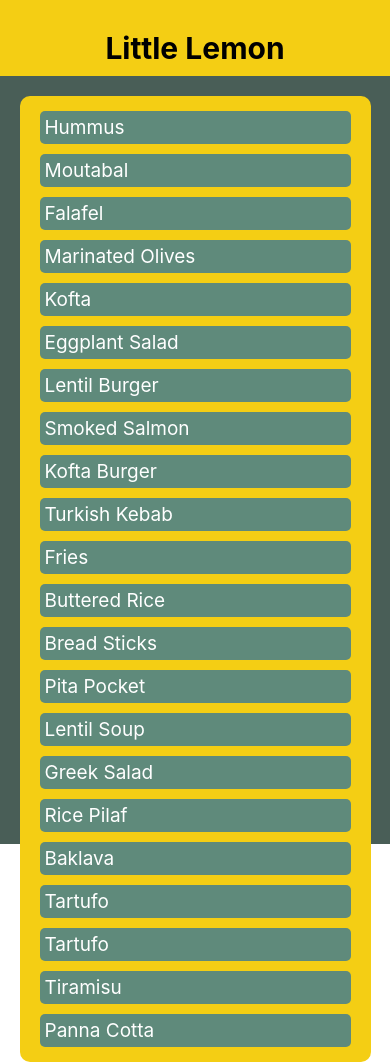
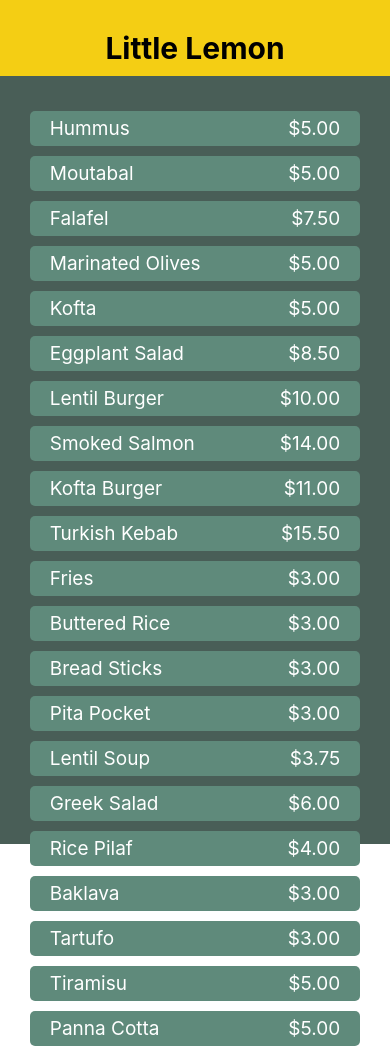
Before and after one commit to salvatorequagliariello/react-native-meta-course, a React Native app in the folder native-lists/: screen / in a window 390 px wide. Built offline with nearby package versions, Linux system fonts and the light colour scheme.

Commit message:
add price tag to flatlist

```diff
--- a/native-lists/components/MenuItems.js
+++ b/native-lists/components/MenuItems.js
@@ -1,40 +1,40 @@
 import { FlatList, Text, View, StyleSheet } from "react-native";
 
 const list = [
-    { name: 'Hummus', id: '1A' },
-    { name: 'Moutabal', id: '2B' },
-    { name: 'Falafel', id: '3C' },
-    { name: 'Marinated Olives', id: '4D' },
-    { name: 'Kofta', id: '5E' },
-    { name: 'Eggplant Salad', id: '6F' },
-    { name: 'Lentil Burger', id: '7G' },
-    { name: 'Smoked Salmon', id: '8H' },
-    { name: 'Kofta Burger', id: '9I' },
-    { name: 'Turkish Kebab', id: '10J' },
-    { name: 'Fries', id: '11K' },
-    { name: 'Buttered Rice', id: '12L' },
-    { name: 'Bread Sticks', id: '13M' },
-    { name: 'Pita Pocket', id: '14N' },
-    { name: 'Lentil Soup', id: '15O' },
-    { name: 'Greek Salad', id: '16Q' },
-    { name: 'Rice Pilaf', id: '17R' },
-    { name: 'Baklava', id: '18S' },
-    { name: 'Tartufo', id: '19T' },
-    { name: 'Tartufo', id: '20U' },
-    { name: 'Tiramisu', id: '21V' },
-    { name: 'Panna Cotta', id: '22W' },
+    { name: 'Hummus', price: '$5.00', id: '1A' },
+    { name: 'Moutabal', price: '$5.00', id: '2B' },
+    { name: 'Falafel', price: '$7.50', id: '3C' },
+    { name: 'Marinated Olives', price: '$5.00', id: '4D' },
+    { name: 'Kofta', price: '$5.00', id: '5E' },
+    { name: 'Eggplant Salad', price: '$8.50', id: '6F' },
+    { name: 'Lentil Burger', price: '$10.00', id: '7G' },
+    { name: 'Smoked Salmon', price: '$14.00', id: '8H' },
+    { name: 'Kofta Burger', price: '$11.00', id: '9I' },
+    { name: 'Turkish Kebab', price: '$15.50', id: '10J' },
+    { name: 'Fries', price: '$3.00', id: '11K' },
+    { name: 'Buttered Rice', price: '$3.00', id: '12L' },
+    { name: 'Bread Sticks', price: '$3.00', id: '13M' },
+    { name: 'Pita Pocket', price: '$3.00', id: '14N' },
+    { name: 'Lentil Soup', price: '$3.75', id: '15O' },
+    { name: 'Greek Salad', price: '$6.00', id: '16Q' },
+    { name: 'Rice Pilaf', price: '$4.00', id: '17R' },
+    { name: 'Baklava', price: '$3.00', id: '18S' },
+    { name: 'Tartufo', price: '$3.00', id: '19T' },
+    { name: 'Tiramisu', price: '$5.00', id: '20U' },
+    { name: 'Panna Cotta', price: '$5.00', id: '21V' },
 ];
 
-const Item = ({name}) => {
+const Item = ({name, price}) => {
     return (
     <View style={style.textContainer}>
         <Text style={style.text}>{name}</Text>
+        <Text style={style.text}>{price}</Text>
     </View>
     )
 }
 
 const MenuItems = () => {
-    const renderItem = ({item}) => <Item name={item.name} />
+    const renderItem = ({item}) => <Item name={item.name} price={item.price} />
 
     return (
         <View style={style.listContainer}>
@@ -45,8 +45,7 @@ const MenuItems = () => {
 
 const style = StyleSheet.create({
     listContainer: {
-        width: "90%",
-        backgroundColor: "#F4CE14",
+        width: "95%",
         marginTop: 20,
         paddingHorizontal: 20,
         paddingVertical: 10,
@@ -55,8 +54,11 @@ const style = StyleSheet.create({
     textContainer: {
         backgroundColor: "#5f8a7b",
         marginVertical: 5,
-        padding: 5,
-        borderRadius: 5
+        padding: 6,
+        paddingHorizontal: 20,
+        borderRadius: 5,
+        flexDirection: "row",
+        justifyContent: "space-between"
     },
     text: {
         color: "white",
```
